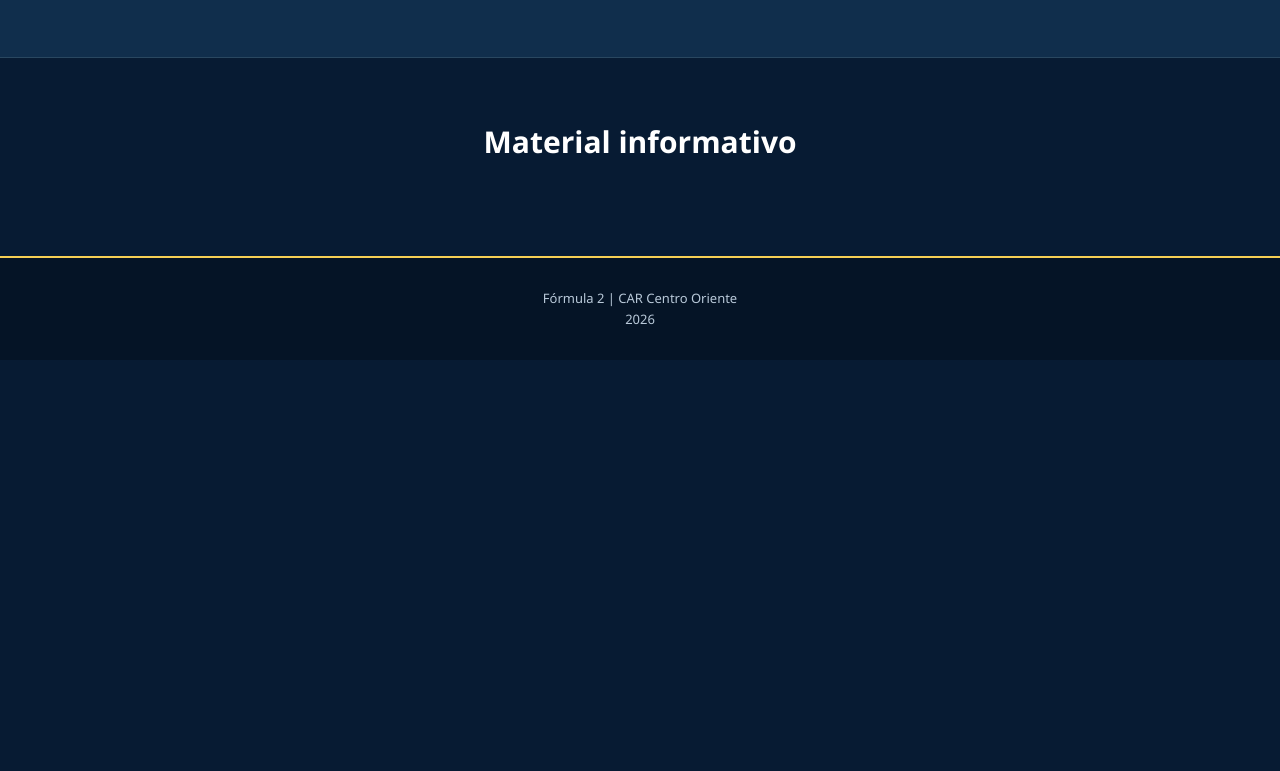
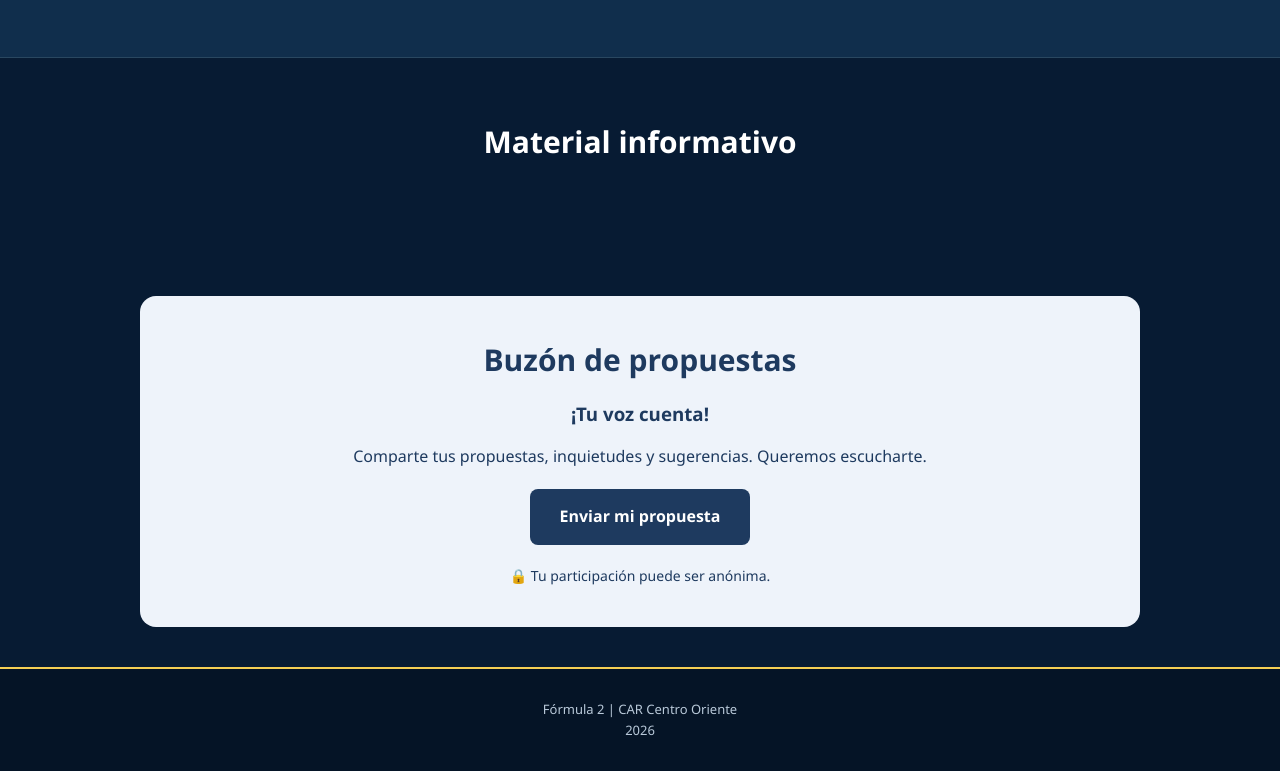
Before and after one commit to formula2car/formula2car.github.io, a plain HTML site: page index.html in a window 1280 px wide. Shown: the part 1868-2639 px from the top of the page. Before the commit the page ends 2228 px from the top, so only its background shows below. Drawn offline with Linux system fonts and the light colour scheme.

Commit message:
Add files via upload

```diff
--- a/index.html
+++ b/index.html
@@ -19,6 +19,7 @@
             <a href="#propuestas">Propuestas</a>
             <a href="#representantes">Integrantes</a>
             <a href="#galeria">Galería</a>
+            <a href="#buzon">Buzón</a>
         </nav>
     </header>
 
@@ -169,6 +170,27 @@
             <div id="imagenes-galeria"></div>
         </section>
 
+<section id="buzon" class="buzon">
+    <h2>Buzón de propuestas</h2>
+    <h3>¡Tu voz cuenta!</h3>
+
+    <p>
+        Comparte tus propuestas, inquietudes y sugerencias.
+        Queremos escucharte.
+    </p>
+
+    <a href="https://forms.gle/KJF4PvcgKB1TACg98"
+       target="_blank"
+       rel="noopener noreferrer"
+       class="btn-buzon">
+        Enviar mi propuesta
+    </a>
+
+    <p class="buzon-privacidad">
+        🔒 Tu participación puede ser anónima.
+    </p>
+</section>
+
     </main>
 
     <footer>
--- a/styles.css
+++ b/styles.css
@@ -549,3 +549,48 @@ footer {
     font-size: 34px;
     vertical-align: middle;
 }
+/* Buzón de propuestas */
+.buzon {
+    background: #eef3fa;
+    border-radius: 16px;
+    padding: 40px 25px;
+    margin: 40px auto;
+    max-width: 1000px;
+    text-align: center;
+}
+
+.buzon h2 {
+    color: #1e3a5f;
+    margin-bottom: 15px;
+}
+
+.buzon h3 {
+    color: #1e3a5f;
+    margin-bottom: 15px;
+}
+.buzon p {
+    line-height: 1.6;
+    color: #1e3a5f;
+}
+
+
+.btn-buzon {
+    display: inline-block;
+    background: #1e3a5f;
+    color: #ffffff;
+    padding: 15px 30px;
+    margin: 20px 0;
+    border-radius: 8px;
+    text-decoration: none;
+    font-weight: bold;
+    transition: background 0.3s;
+}
+
+.btn-buzon:hover {
+    background: #2e5685;
+}
+
+.buzon-privacidad {
+    font-size: 14px;
+    color: #64748b;
+}
```
